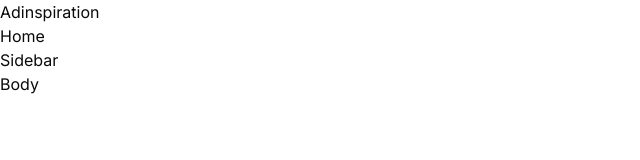
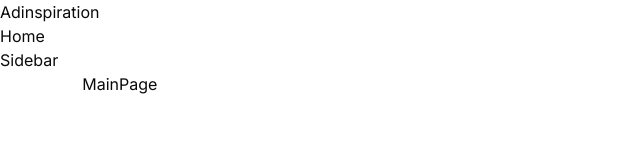
Before and after one commit to shehab20089/adinspiration, a Next.js app: page / in a window 1280 px wide. Shown: the top 160 px of the page, without its empty margins (0-640 px from the left). Built offline with nearby package versions, Linux system fonts and the light colour scheme.

Commit message:
feat: create a new group main layout group

```diff
--- /dev/null
+++ b/app/(main)/layout.tsx
@@ -0,0 +1,18 @@
+import { Navbar } from "@/components/shared/Navbar";
+import { Sidebar } from "@/components/shared/Sidebar";
+
+export default function MainLayout({
+  children,
+}: {
+  children: React.ReactNode;
+}) {
+  return (
+    <div className="flex min-h-screen flex-col">
+      <Navbar />
+      <div className="flex flex-1">
+        <Sidebar />
+        <main className="flex-1 p-6">{children}</main>
+      </div>
+    </div>
+  );
+}
--- /dev/null
+++ b/app/(main)/page.tsx
@@ -0,0 +1,3 @@
+export default function Home() {
+  return <div>MainPage</div>;
+}
--- a/app/layout.tsx
+++ b/app/layout.tsx
@@ -1,8 +1,6 @@
 import type { Metadata } from "next";
 import { Inter } from "next/font/google";
 import "./globals.css";
-import { Navbar } from "@/components/shared/Navbar";
-import { Sidebar } from "@/components/shared/Sidebar";
 
 const inter = Inter({ subsets: ["latin"] });
 
@@ -18,13 +16,7 @@
 }>) {
   return (
     <html lang="en">
-      <body className={`${inter.className} antialiased`}>
-        <Navbar />
-        <div className="">
-          <Sidebar />
-          {children}
-        </div>
-      </body>
+      <body className={`${inter.className} antialiased`}>{children}</body>
     </html>
   );
 }
--- a/app/page.tsx
+++ /dev/null
@@ -1,7 +0,0 @@
-export default function Home() {
-  return (
-    <div>
-      <h1>Body</h1>
-    </div>
-  );
-}
```
